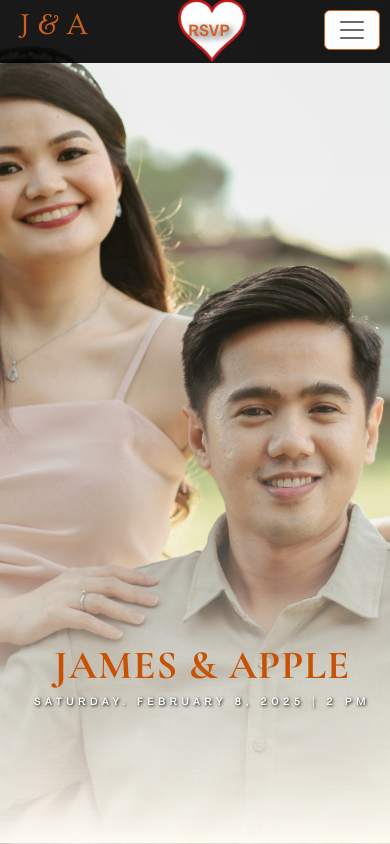
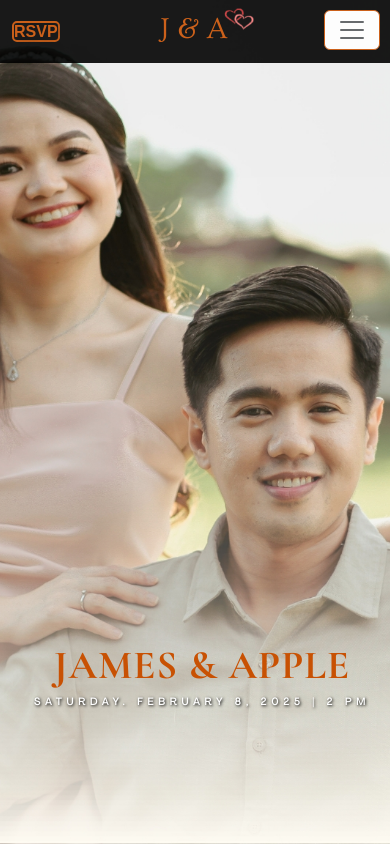
Before and after one commit to reimondavendano/weddingjamesapple, a React (Create React App) app: page / in a window 390 px wide. Shown: the top 844 px of the page. Built offline with nearby package versions, Linux system fonts and the light colour scheme; a web font is replaced by a local one.

Commit message:
Update navbar

```diff
--- a/src/assets/styles/wedding-navbar.css
+++ b/src/assets/styles/wedding-navbar.css
@@ -27,10 +27,11 @@
   .navbar-nav .nav-link {
     color: white;
     margin-right: 1rem;
-    text-shadow: 2px 2px 4px rgba(0, 0, 0, 0.7);  /* Black shadow for outline effect */
+    text-shadow: 2px 2px 4px rgba(0, 0, 0, 0.8);  /* Black shadow for outline effect */
     font-weight: bold;
     margin-top: -57px;
     font-size: 22px;
+
   }
 
   .nav-link:hover, .nav-link.active {
@@ -45,19 +46,25 @@
   }
 
   .nav-rsvp {
-    border: 1px solid black !important;
-    background-color: white !important;
+    border: 2px solid #C85103 !important;
+    /* background-color: white !important; */
     border-radius: 5px; /* Optional: add rounded corners */
-    color: black !important; /* Text color */
+    color: #C85103 !important; /* Text color */
     font-weight: bold; /* Optional: make the text bold */
     text-align: center; /* Center the text */
+    padding: -2px;
   }
 
-  .nav-rsvp:hover {
+
+
+  .nav-rsvp:hover, .nav-rsvp.active {
     background-color: #f0f0f0; /* Optional: add a hover effect */
     color: black;
     text-decoration: none;
   }
+
+
+  /* css if it have image */
 
   .mobile-rsvp-nav{
     display: none;
@@ -79,7 +86,7 @@
     color: white !important;
   }
 
-
+  /* */
 
 
    /* Laptop Reso 150% */
@@ -94,6 +101,8 @@
       .heart-wrapper {
         width: 38%;
       }
+
+
     }
 
      /* 150% Resolution */
@@ -151,22 +160,32 @@
 
     .heart-wrapper {
       position: absolute;
-      width: 18%;
-      left: 169px;
-      top: -18px;
+      width: 11%;
+      left: 208px;
+      top: -21px;
       animation: pop 1s ease-in-out infinite alternate;
       z-index: 4 !important;
     }
 
     .mobile-rsvp-direct {
-      font-family: 'Agradir-Bold', sans-serif;
+      font-family: 'Madelyn', sans-serif;
       text-shadow: 3px 3px 6px rgba(0, 0, 0, 0.7);
       transition: background-color 0.3s ease, color 0.3s ease;
       font-size: 16px;
-      color: #CC5315;
       text-decoration: none !important;
-      margin-left: 51.5%;
+      border: 2px solid #C85103 !important;
+      border-radius: 5px; /* Optional: add rounded corners */
+      color: #C85103 !important; /* Text color */
+      font-weight: bold; /* Optional: make the text bold */
+      text-align: center; /* Center the text */
    }
+
+    .mobile-rsvp-direct:hover, .mobile-rsvp-direct.active {
+      font-family: 'Madelyn', sans-serif;
+      background-color: #f0f0f0; /* Optional: add a hover effect */
+      color: black;
+      text-decoration: none;
+    }
 
     .navbar {
         font-size: 12px;
@@ -214,9 +233,9 @@
 
     .navbar-logo {
       position: absolute;
-      top: 10px;
-      left: 10px;
-    }
+      top: 12px;
+      left: 80px;
+  }
 
     .navbar-toggle {
       position: absolute;
--- a/src/components/WeddingNavBar.js
+++ b/src/components/WeddingNavBar.js
@@ -1,7 +1,7 @@
 import React, { useState, useEffect } from 'react';
 import { Navbar, Nav, Container, Row, Col } from 'react-bootstrap';
 import '../assets/styles/wedding-navbar.css'; // Import your custom CSS for styling
-import heart from '../assets/images/hart.png';
+import heart from '../assets/images/heart.png';
 
 const WeddingNavBar = () => {
   const [scrolled, setScrolled] = useState(false);
@@ -34,8 +34,9 @@ const WeddingNavBar = () => {
           <Col md={2} className='resolution-change'>
             <div className = "mobile-rsvp-nav position-relative">
               <a href="#rsvp" className='mobile-rsvp-direct'>
+
                 <img src ={heart} className="img-fluid heart-wrapper "/>
-                <span className='upIndex'>RSVP</span>
+                <span className='primary-font-color'>RSVP</span>
               </a>
             </div>
           </Col>
@@ -49,10 +50,7 @@ const WeddingNavBar = () => {
                 <Nav.Link href="#events">Events</Nav.Link>
                 <Nav.Link href="#information">Details</Nav.Link>
                 <Nav.Link href="#prenup">Prenup</Nav.Link>
-                <Nav.Link href="#rsvp" className="nav-rsvp-border position-relative">
-                  <img src ={heart} className="img-fluid heart-wrapper "/>
-                  <span className='upIndex primary-font-color'>RSVP</span>
-                </Nav.Link>
+                <Nav.Link href="#rsvp" className="nav-rsvp">RSVP</Nav.Link>
               </Nav>
             </Navbar.Collapse>
           </Col>
```
Also changed, not shown: 12 other files (tests, documents, lock files or other folders).
